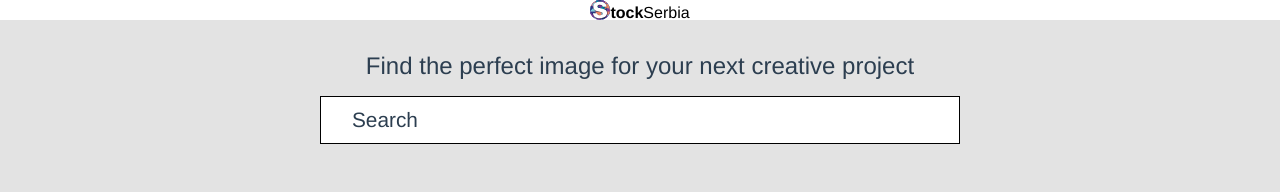
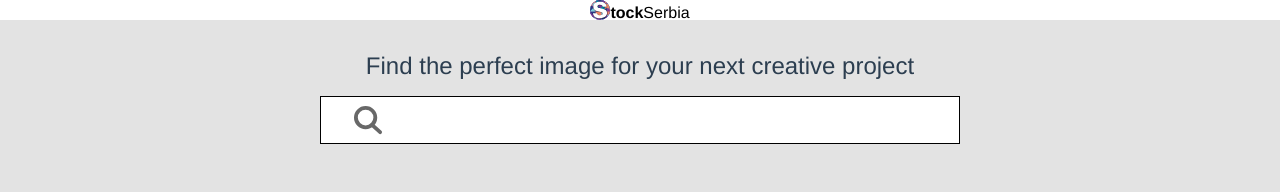
Before and after one commit to Binsr/img_web_store, a Vue app: page / in a window 1280 px wide. Shown: the top 194 px of the page. Built offline with nearby package versions, Linux system fonts and the light colour scheme.

Commit message:
set search image instead of words...

```diff
--- a/src/components/basic_layout/SearchSection.vue
+++ b/src/components/basic_layout/SearchSection.vue
@@ -3,7 +3,7 @@
         <h1>Find the perfect image for your next creative project</h1>
 
         <div class="searchBarWrapper">
-            <button id="SearchButton">Search</button>
+            <button id="SearchButton" style="background-image: url(searchIcon.svg);"></button>
             <input type="text" name="searchBar" id="searchBar">
         </div>
     </div>
@@ -49,17 +49,18 @@ export default {
     padding-left: 8rem;
 }
 
-
 #SearchButton{
     all: unset;
+    cursor: pointer;
     position: absolute;
+    left: 2rem;
     box-sizing: border-box;
-    margin-left: auto;
-    font-size: 1.3rem;
-    font-weight: 500;
-    left: 2rem;
-    line-height: 3rem;
+    height: 2rem;
+    width: 2rem;
+    top: 0.5rem;
+    background-position: center;
+    background-repeat: no-repeat;
+    background-size: 2rem;
 }
 
-
 </style>
```
Also changed, not shown: public/searchIcon.svg (added).
